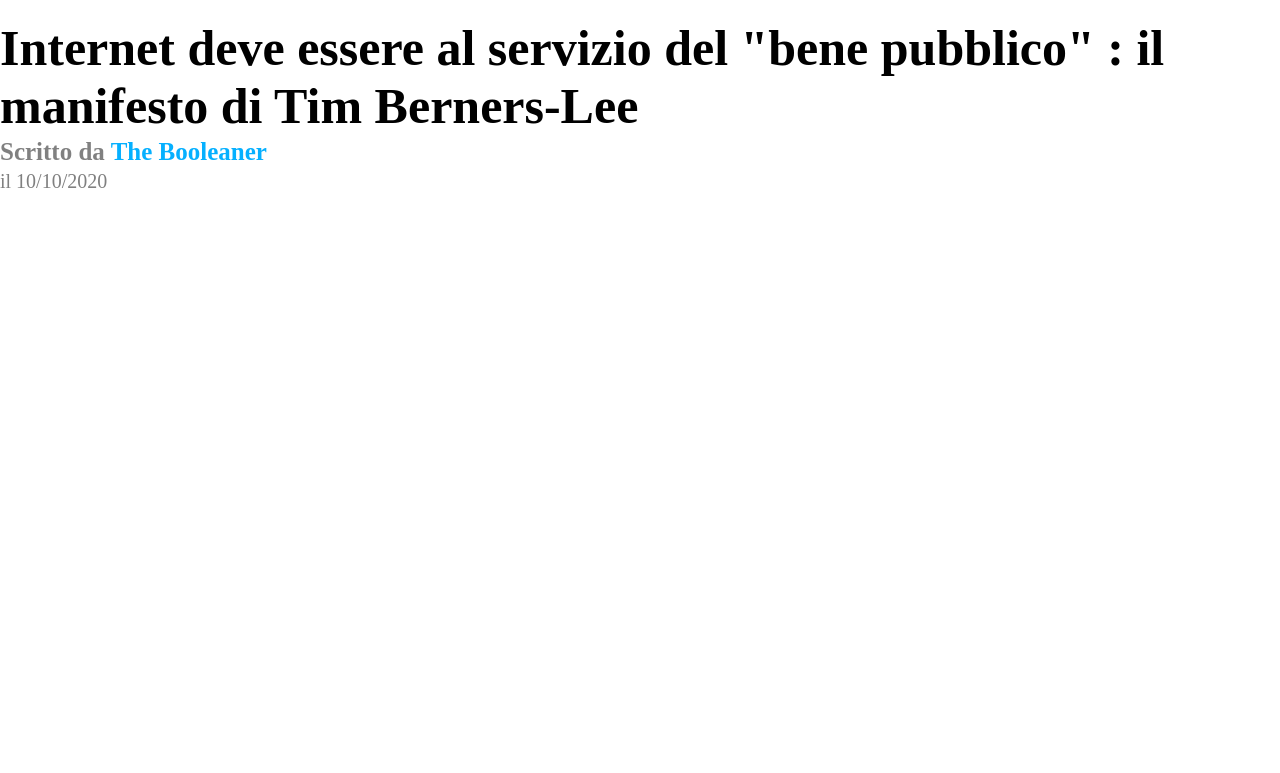
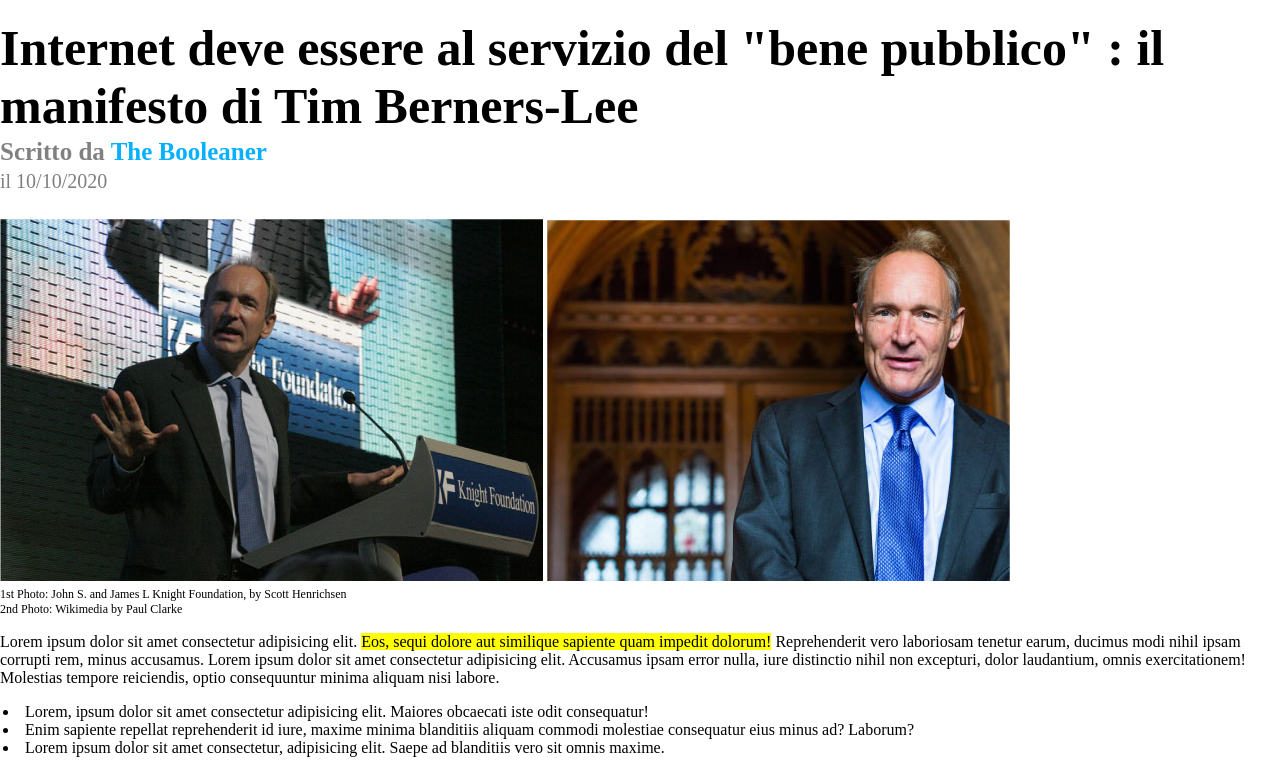
Before and after one commit to francescorocco/html-css-booleaner, a plain HTML site: page index.html in a window 1280 px wide. Shown: the part 106-879 px from the top of the page. Before the commit the page ends 800 px from the top, so only its background shows below. Drawn offline with Linux system fonts and the light colour scheme.

Commit message:
Principal text and key points added

```diff
--- a/css/style.css
+++ b/css/style.css
@@ -31,3 +31,18 @@ body{
 #data-articolo{
     font-size: 20px;
 }
+
+.immagini-articolo p{
+    font-size: 12px;
+    margin-top: 2px;
+}
+
+.testo-evidenziato{
+    background-color: yellow;
+}
+
+.punti-chiave ul{
+    padding-left: 0;
+    list-style-position: inside;
+    margin-left: 3px;
+}
--- a/index.html
+++ b/index.html
@@ -25,5 +25,28 @@
         </p>
     </header>
 
+    <main>
+        <section class="immagini-articolo">
+            <img src="img/tim-1.jpg" alt="Tim Berners-Lee in John S. and James L Knight Foundation, by Scott Henrichsen">
+            <img src="img/tim-2.jpg" alt="Tim Berners-Lee in Wikimedia by Paul Clarke">
+            <p>1st Photo: John S. and James L Knight Foundation, by Scott Henrichsen
+                <br/>
+                2nd Photo: Wikimedia by Paul Clarke
+            </p>
+        </section>
+
+        <section class="testo-principale">
+            <p>Lorem ipsum dolor sit amet consectetur adipisicing elit. <span class="testo-evidenziato">Eos, sequi dolore aut similique sapiente quam impedit dolorum!</span> Reprehenderit vero laboriosam tenetur earum, ducimus modi nihil ipsam corrupti rem, minus accusamus. Lorem ipsum dolor sit amet consectetur adipisicing elit. Accusamus ipsam error nulla, iure distinctio nihil non excepturi, dolor laudantium, omnis exercitationem! Molestias tempore reiciendis, optio consequuntur minima aliquam nisi labore.</p>
+        </section>
+
+        <section class="punti-chiave">
+            <ul>
+                <li>Lorem, ipsum dolor sit amet consectetur adipisicing elit. Maiores obcaecati iste odit consequatur! </li>
+                <li>Enim sapiente repellat reprehenderit id iure, maxime minima blanditiis aliquam commodi molestiae consequatur eius minus ad? Laborum?</li>
+                <li>Lorem ipsum dolor sit amet consectetur, adipisicing elit. Saepe ad blanditiis vero sit omnis maxime.</li>
+            </ul>
+        </section>
+    </main>
+
 </body>
 </html>
```
